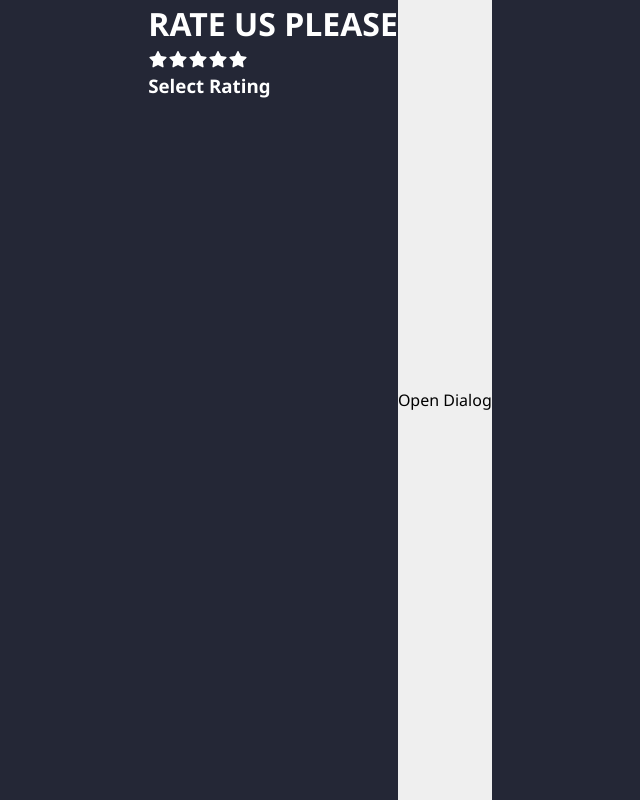
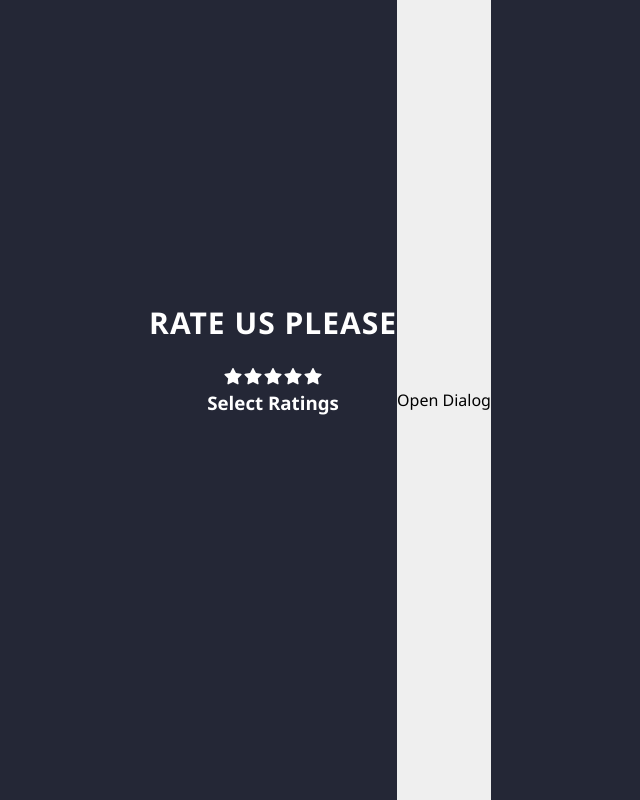
Before and after one commit to lateefat-obisesan/rating-system, a React (Create React App) app: page / in a window 1280 px wide. Shown: the whole page, without its empty margins (320-960 px from the left). Built offline with nearby package versions, Linux system fonts and the light colour scheme.

Commit message:
corrected typo

```diff
--- a/src/components/StarRating.js
+++ b/src/components/StarRating.js
@@ -18,7 +18,7 @@ function StarRating() {
             {[1,2,3,4,5].map((num) => (
                 <Star key={num} selected={num <= rating} onClick={() => setRating(num)}/>
             ))}
-            <h3>{rating === 0 ? "Select Rating" : words[rating - 1]} </h3>
+            <h3>{rating === 0 ? "Select Ratings" : words[rating - 1]} </h3>
         </div>
     );
 }
--- a/src/css/index.css
+++ b/src/css/index.css
@@ -11,3 +11,15 @@ body, .App {
     display: flex;
     justify-content: center;
 }
+
+.rating-part {
+    text-align: center;
+}
+
+.rating-part h1 {
+    font-size: 3rem;
+    letter-spacing: 1px;
+    margin-top: 300px;
+    margin-bottom: 20px;
+    color: #ffffff;
+}
```
